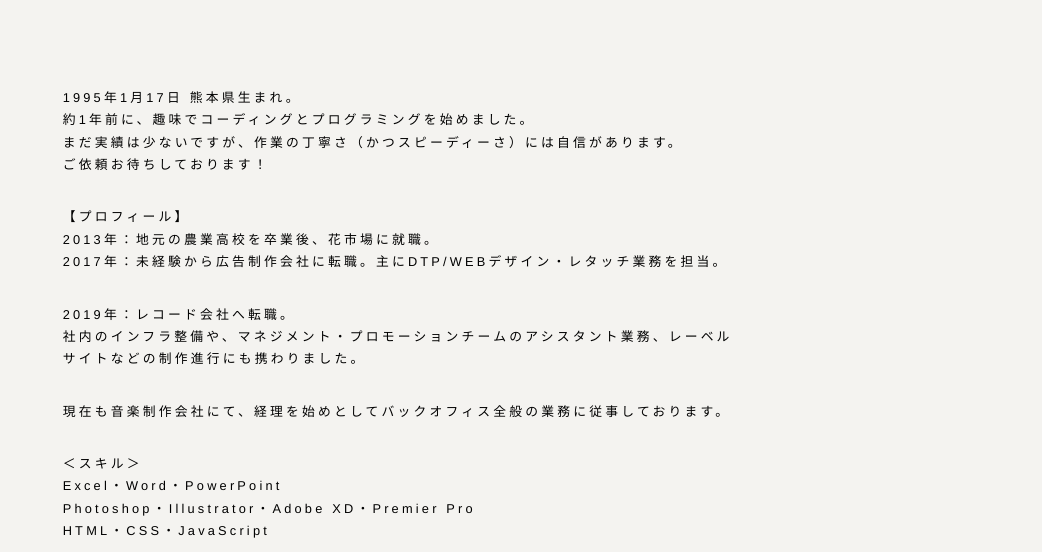
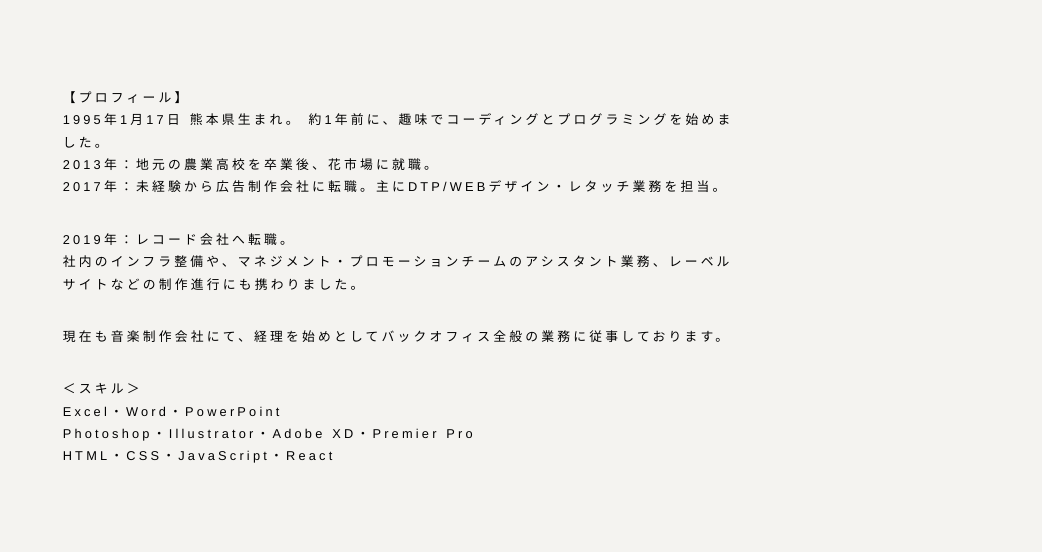
Before and after one commit to Ryota-01/My-site, a plain HTML site: page index.html in a window 1280 px wide. Shown: the part 997-1549 px from the top of the page, without its empty margins (238-1280 px from the left). Drawn offline with Linux system fonts and the light colour scheme.

Commit message:
Update index.html

```diff
--- a/index.html
+++ b/index.html
@@ -49,12 +49,10 @@
       <div class="wrapper animate">
         <h2>ABOUT</h2>
         <div class="text">
-          <p>1995年1月17日 熊本県生まれ。<br>
+          <p>【プロフィール】<br>
+            1995年1月17日 熊本県生まれ。
             約1年前に、趣味でコーディングとプログラミングを始めました。<br>
-            まだ実績は少ないですが、作業の丁寧さ（かつスピーディーさ）には自信があります。<br>
-            ご依頼お待ちしております！
-          </p>
-          <p>【プロフィール】<br>
+
             2013年：地元の農業高校を卒業後、花市場に就職。<br>
             2017年：未経験から広告制作会社に転職。主にDTP/WEBデザイン・レタッチ業務を担当。
           </p>
@@ -68,7 +66,7 @@
             ＜スキル＞<br>
             Excel・Word・PowerPoint<br>
             Photoshop・Illustrator・Adobe XD・Premier Pro<br>
-            HTML・CSS・JavaScript
+            HTML・CSS・JavaScript・React
           </p>
 
           <ul class="sns-icon">
```
